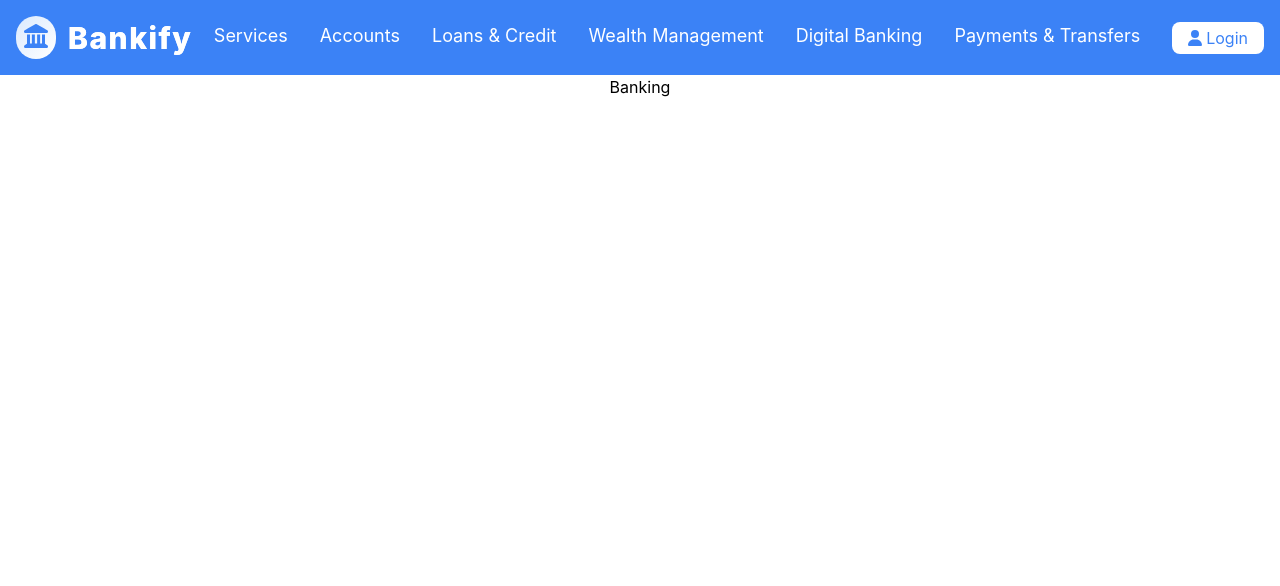
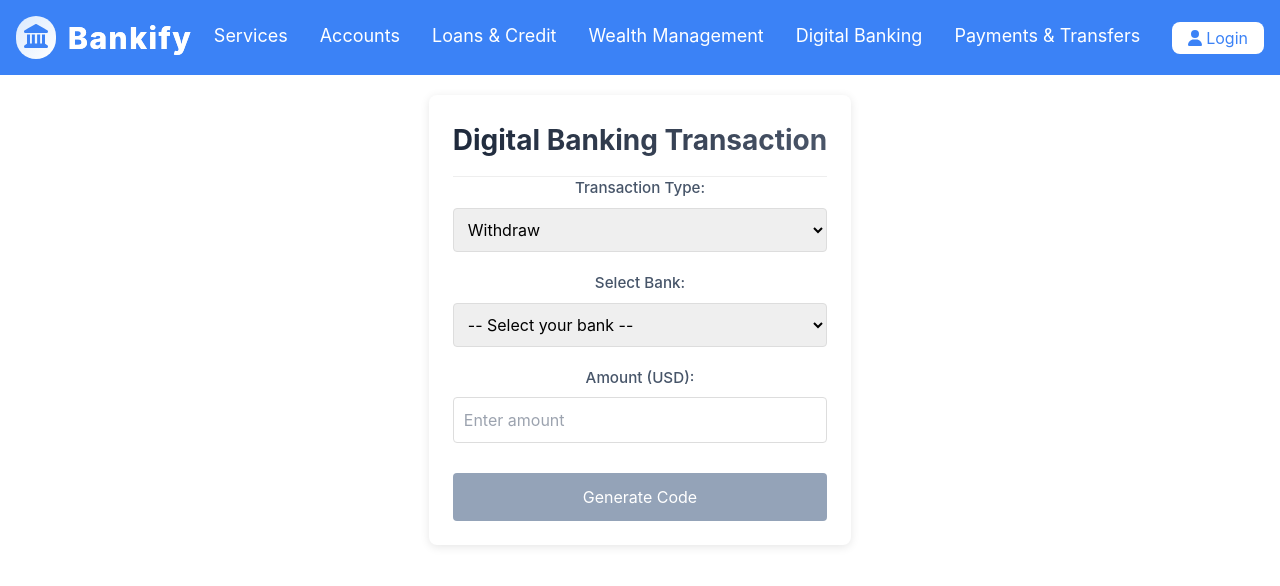
Before and after one commit to kumbamkarthik/bankify, a React (Create React App) app in the folder bankify/: page /digital in a window 1280 px wide. Shown: the top 586 px of the page. Built offline with nearby package versions, Linux system fonts and the light colour scheme.

Commit message:
banking ACCOUNTS

```diff
--- a/bankify/src/App.js
+++ b/bankify/src/App.js
@@ -1,4 +1,4 @@
-import React from "react";
+import React, { useState } from "react";
 import "./App.css";
 import { BrowserRouter as Router, Routes, Route } from "react-router-dom";
 import Navbar from "./components/Navbar";
@@ -7,9 +7,14 @@ import Main from "./components/Main";
 import Login from "./components/Login";
 import { AuthProvider } from "./AuthProvider";
 import UserAccounts from "./components/Accounts/UserAccounts";
+import AppContext from "./AppContext";
 
 function App() {
+
+  const [accounts, setAccounts] = useState([]);
+
   return (
+    <AppContext.Provider value={{accounts, setAccounts}}>
     <AuthProvider>
       <div className="App">
         <Router>
@@ -25,6 +30,7 @@ function App() {
         </Router>
       </div>
     </AuthProvider>
+    </AppContext.Provider>
   );
 }
 
--- /dev/null
+++ b/bankify/src/AppContext.js
@@ -0,0 +1,5 @@
+import { createContext } from "react";
+
+const AppContext = createContext();
+
+export default AppContext;
--- a/bankify/src/components/Accounts/UserAccounts.js
+++ b/bankify/src/components/Accounts/UserAccounts.js
@@ -1,6 +1,7 @@
-import React, { useState, useEffect } from "react";
+import React, { useState, useEffect, useContext } from "react";
 import axios from "axios";
 import "./userAccounts.css";
+import AppContext from "../../AppContext";
 
 const UserAccounts = () => {
   const [bankAccounts, setBankAccounts] = useState([    {
@@ -22,6 +23,7 @@ const UserAccounts = () => {
   const [isLoading, setIsLoading] = useState(false);
   // Add user email state (in a real app, you might get this from context or localStorage)
   const [userEmail, setUserEmail] = useState("");
+  const {accounts,setAccounts}= useContext(AppContext);
 
   useEffect(() => {
     try {
@@ -185,8 +187,10 @@ const UserAccounts = () => {
             // )}`,
           };
         });
+        setAccounts(formattedAccounts);
 
         setBankAccounts(formattedAccounts);
+        console.log(accounts);
       } else if(response.status === 400){
         setError("Account already exists");
       }
--- /dev/null
+++ b/bankify/src/components/DigitalBanking/Banking.css
@@ -0,0 +1,74 @@
+.banking-container {
+    max-width: 500px;
+    margin: 0 auto;
+    padding: 20px;
+  }
+
+  .banking-card {
+    background: white;
+    border-radius: 8px;
+    box-shadow: 0 2px 10px rgba(0, 0, 0, 0.1);
+    padding: 24px;
+  }
+
+  h2 {
+    margin-top: 0;
+    color: #333;
+    border-bottom: 1px solid #eee;
+    padding-bottom: 15px;
+    margin-bottom: 20px;
+  }
+
+  .form-group {
+    margin-bottom: 16px;
+  }
+
+  label {
+    display: block;
+    margin-bottom: 6px;
+    font-weight: 500;
+  }
+
+  select, input {
+    width: 100%;
+    padding: 10px;
+    border: 1px solid #ddd;
+    border-radius: 4px;
+    font-size: 16px;
+  }
+
+  button {
+    background: #2563eb;
+    color: white;
+    border: none;
+    padding: 12px 20px;
+    border-radius: 4px;
+    font-size: 16px;
+    cursor: pointer;
+    width: 100%;
+    margin-top: 10px;
+  }
+
+  button:disabled {
+    background: #94a3b8;
+    cursor: not-allowed;
+  }
+
+  button:hover:not(:disabled) {
+    background: #1d4ed8;
+  }
+
+  .success-container {
+    text-align: center;
+  }
+
+  .code-display {
+    background: #f1f5f9;
+    font-family: monospace;
+    padding: 16px;
+    border-radius: 4px;
+    font-size: 24px;
+    margin: 20px 0;
+    letter-spacing: 1px;
+    border: 1px dashed #94a3b8;
+  }
--- a/bankify/src/components/DigitalBanking/Banking.js
+++ b/bankify/src/components/DigitalBanking/Banking.js
@@ -1,9 +1,102 @@
-import React from 'react'
+import React, { useContext, useEffect, useState } from 'react';
+import './Banking.css';
+import AppContext from '../../AppContext';
 
 const Banking = () => {
+  const [transactionType, setTransactionType] = useState('withdraw');
+  const [selectedBank, setSelectedBank] = useState('');
+  const [amount, setAmount] = useState('');
+  const [code, setCode] = useState(null);
+  const {accounts,setAccounts} = useContext(AppContext);
+
+  useEffect(() => {
+    console.log('Accounts:', accounts);
+  }, [accounts]);
+
+  // Banks list
+  const banks = [
+    { id: 'bank1', name: 'First National Bank' },
+    { id: 'bank2', name: 'City Trust Bank' },
+    { id: 'bank3', name: 'Coastal Credit Union' }
+  ];
+
+  // Generate transaction code
+  const generateCode = () => {
+    if (!selectedBank || !amount || amount <= 0) return;
+
+    const prefix = transactionType === 'withdraw' ? 'W' : 'D';
+    const bankCode = selectedBank.substring(4);
+    const timestamp = Date.now().toString().slice(-6);
+    const randomDigits = Math.floor(Math.random() * 1000).toString().padStart(3, '0');
+
+    setCode(`${prefix}-${bankCode}${timestamp}-${randomDigits}`);
+  };
+
   return (
-    <div>Banking</div>
-  )
-}
+    <div className="banking-container">
+      <div className="banking-card">
+        <h2>Digital Banking Transaction</h2>
 
-export default Banking
+        {code ? (
+          <div className="success-container">
+            <h3>Transaction Code Generated</h3>
+            <div className="code-display">{code}</div>
+            <p>Show this code to the vendor to complete your transaction</p>
+            <button onClick={() => setCode(null)}>New Transaction</button>
+          </div>
+        ) : (
+          <div className="transaction-form">
+            <div className="form-group">
+              <label>Transaction Type:</label>
+              <select
+                value={transactionType}
+                onChange={(e) => setTransactionType(e.target.value)}
+              >
+                <option value="withdraw">Withdraw</option>
+                <option value="deposit">Deposit</option>
+              </select>
+            </div>
+
+            <div className="form-group">
+              <label>Select Bank:</label>
+              <select
+                value={selectedBank}
+                onChange={(e) => setSelectedBank(e.target.value)}
+                required
+              >
+                <option value="">-- Select your bank --</option>
+                {banks.map(bank => (
+                  <option key={bank.id} value={bank.id}>
+                    {bank.name}
+                  </option>
+                ))}
+              </select>
+            </div>
+
+            <div className="form-group">
+              <label>Amount (USD):</label>
+              <input
+                type="number"
+                min="0.01"
+                step="0.01"
+                placeholder="Enter amount"
+                value={amount}
+                onChange={(e) => setAmount(e.target.value)}
+                required
+              />
+            </div>
+
+            <button
+              onClick={generateCode}
+              disabled={!selectedBank || !amount || amount <= 0}
+            >
+              Generate Code
+            </button>
+          </div>
+        )}
+      </div>
+    </div>
+  );
+};
+
+export default Banking;
```
